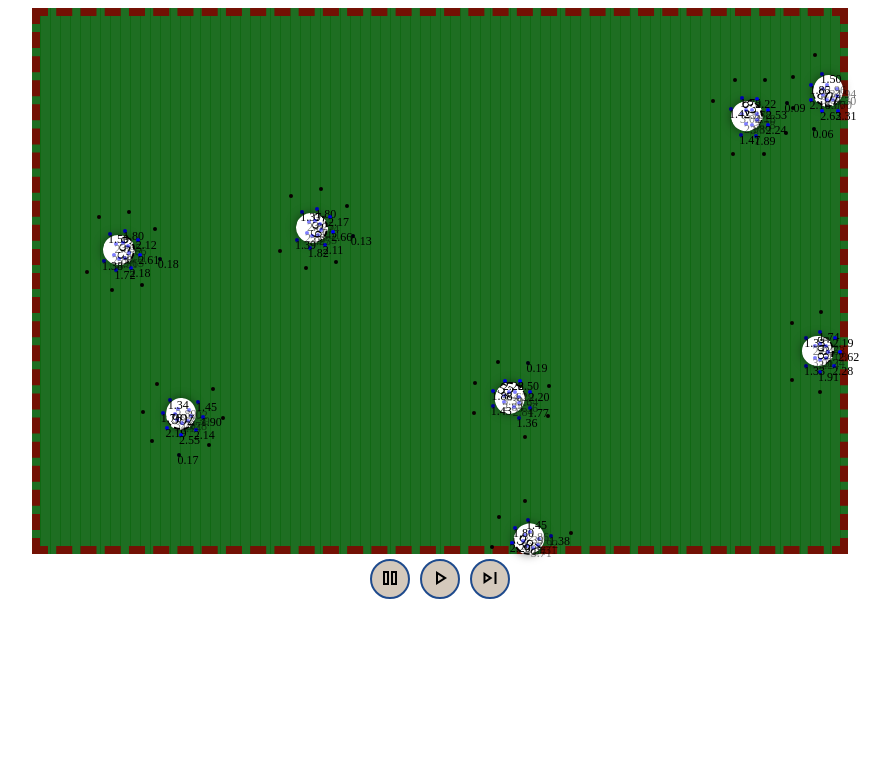
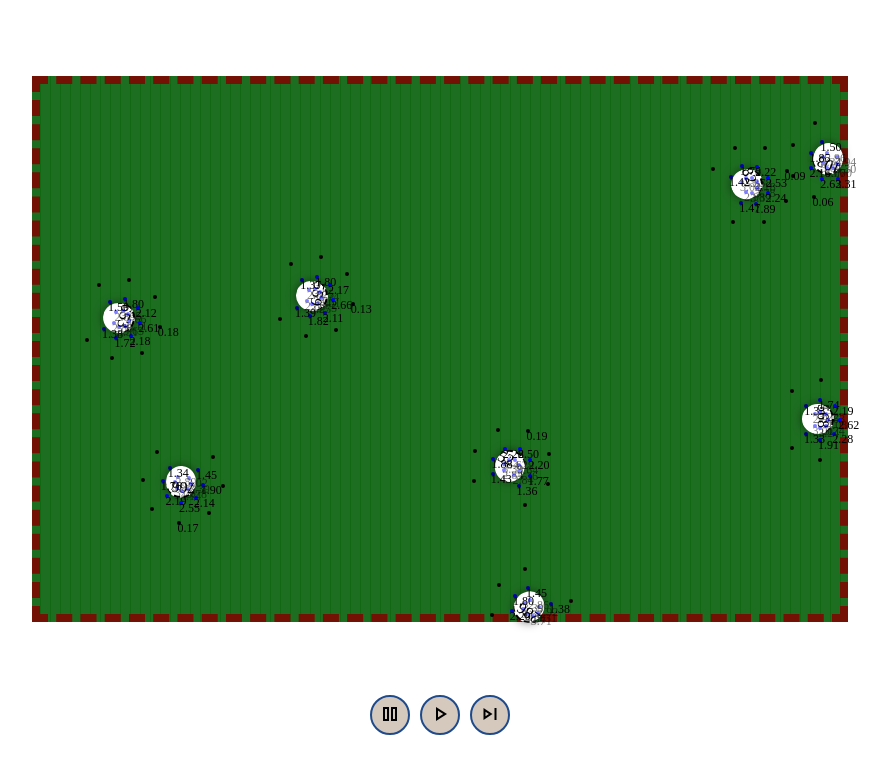
Before and after one commit to peyronth/sheep-simulator, a website with bundled scripts: page index.html in a window 1280 px wide. Shown: the whole page, without its empty margins (200-1090 px from the left). Built offline with nearby package versions, Linux system fonts and the light colour scheme.

Commit message:
[~] Main display

```diff
--- a/css/main.css
+++ b/css/main.css
@@ -2,4 +2,6 @@ body {
     display: flex;
     flex-direction: column;
     align-items: center;
+    min-height: 100vh;
+    justify-content: space-evenly;
 }
```
